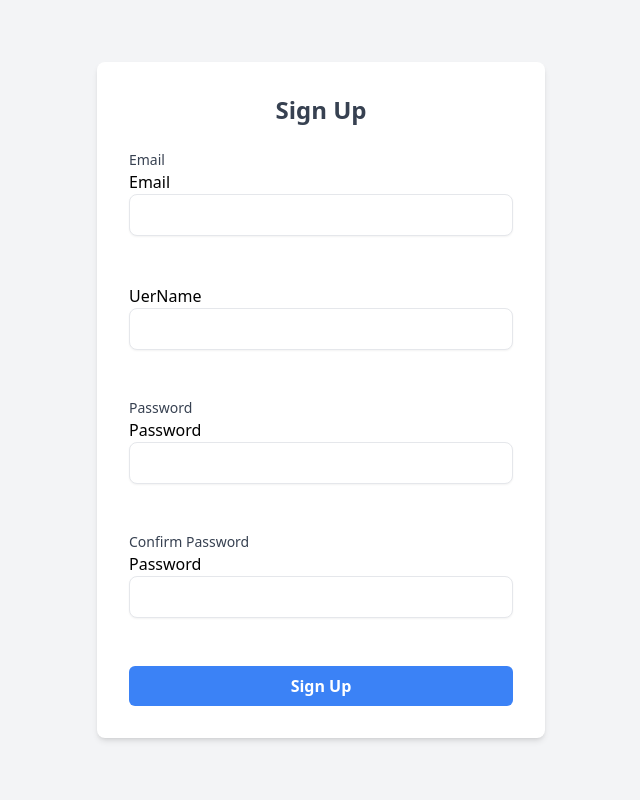
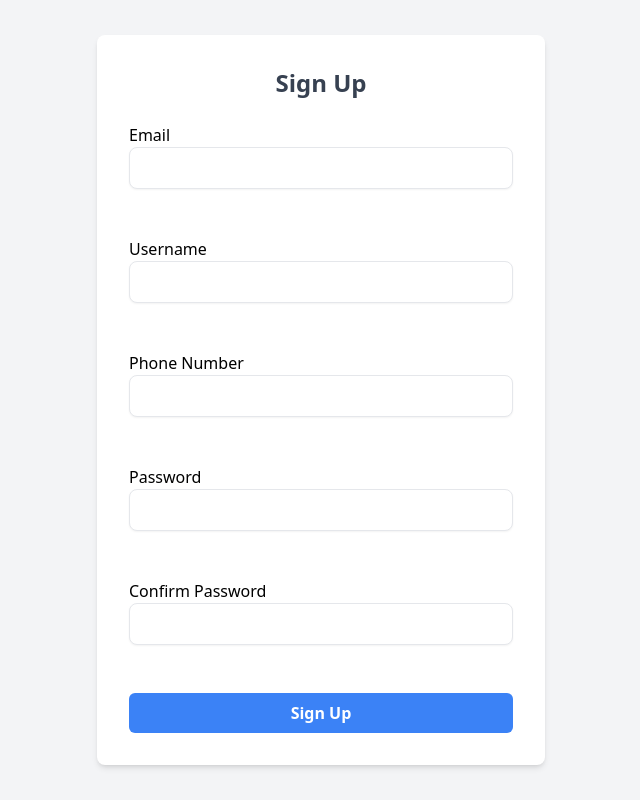
Before and after one commit to waseemtasawar/interactive-learning-platform, a React (Vite) app in the folder frontend/: page /register in a window 1280 px wide. Shown: the whole page, without its empty margins (319-959 px from the left). Built offline with nearby package versions, Linux system fonts and the light colour scheme.

Commit message:
complete fromtend functionality of SignUp page

```diff
--- a/frontend/src/pages/Signup.jsx
+++ b/frontend/src/pages/Signup.jsx
@@ -15,6 +15,18 @@ const SignUp = () => {
     handleInputBlur: handlePassowrdBlur,
     hasError: passwordHasError,
   } = useInput("", (value) => hasMinLength(value, 8));
+  const {
+    value: numberValue,
+    handleInputChange: handleNumberChnage,
+    handleInputBlur: handleNumberBlur,
+    hasError: NumberHasError,
+  } = useInput("", (value) => hasMinLength(value, 11));
+  const {
+    value: usernameValue,
+    handleInputChange: handleUsernameChnage,
+    handleInputBlur: handleUsernameBlur,
+    hasError: usernameHasError,
+  } = useInput("", (value) => hasMinLength(value, 8));
 
   const handleSubmit = (e) => {
     e.preventDefault();
@@ -31,12 +43,6 @@ const SignUp = () => {
         <form onSubmit={handleSubmit} className="space-y-4">
           {/* Email */}
           <div>
-            <label
-              htmlFor="email"
-              className="block text-sm font-medium text-gray-700"
-            >
-              Email
-            </label>
             <Input
               label="Email"
               id="email"
@@ -51,64 +57,44 @@ const SignUp = () => {
 
           {/* Username */}
           <div>
-            {/* <label
-              htmlFor="username"
-              className="block text-sm font-medium text-gray-700"
-            >
-              Username
-            </label>
-            <input
-              type="text"
-              name="username"
-              id="username"
-              value={formData.username}
-              onChange={handleChange}
-              required
-              className="w-full px-3 py-2 mt-1 text-gray-700 bg-gray-100 border rounded-md focus:outline-none focus:ring-2 focus:ring-blue-500"
-            /> */}
             <Input
-              label="UerName"
+              label="Username"
               id="username"
               name="username"
-              value={passwordValue}
-              onChange={handlePasswordChnage}
-              onBlur={handlePassowrdBlur}
-              error={passwordHasError && "Password must be greater then 8 "}
+              type="text"
+              value={usernameValue}
+              onChange={handleUsernameChnage}
+              onBlur={handleUsernameBlur}
+              error={
+                usernameHasError && "Username must be alpahbet with number"
+              }
               className="w-full px-4 py-2 border rounded-lg shadow-sm focus:outline-none focus:ring focus:ring-indigo-300"
               required
             />
           </div>
 
           {/* Number */}
-          {/* <div>
-            <label
-              htmlFor="number"
-              className="block text-sm font-medium text-gray-700"
-            >
-              Phone Number
-            </label>
-            <input
+          <div>
+            <Input
+              label="Phone Number"
+              id="number"
+              name="number"
               type="tel"
-              name="number"
-              id="number"
-              value={formData.number}
-              onChange={handleChange}
+              value={numberValue}
+              onChange={handleNumberChnage}
+              onBlur={handleNumberBlur}
+              error={NumberHasError && "phone number must be equal to 11"}
+              className="w-full px-4 py-2 border rounded-lg shadow-sm focus:outline-none focus:ring focus:ring-indigo-300"
               required
-              className="w-full px-3 py-2 mt-1 text-gray-700 bg-gray-100 border rounded-md focus:outline-none focus:ring-2 focus:ring-blue-500"
             />
-          </div> */}
+          </div>
 
           {/* Password */}
           <div>
-            <label
-              htmlFor="password"
-              className="block text-sm font-medium text-gray-700"
-            >
-              Password
-            </label>
             <Input
               label="Password"
               id="password"
+              type="password"
               value={passwordValue}
               onChange={handlePasswordChnage}
               onBlur={handlePassowrdBlur}
@@ -120,15 +106,10 @@ const SignUp = () => {
 
           {/* Confirm Password */}
           <div>
-            <label
-              htmlFor="confirmPassword"
-              className="block text-sm font-medium text-gray-700"
-            >
-              Confirm Password
-            </label>
             <Input
-              label="Password"
+              label="Confirm Password"
               id="password"
+              type="password"
               value={passwordValue}
               onChange={handlePasswordChnage}
               onBlur={handlePassowrdBlur}
```
